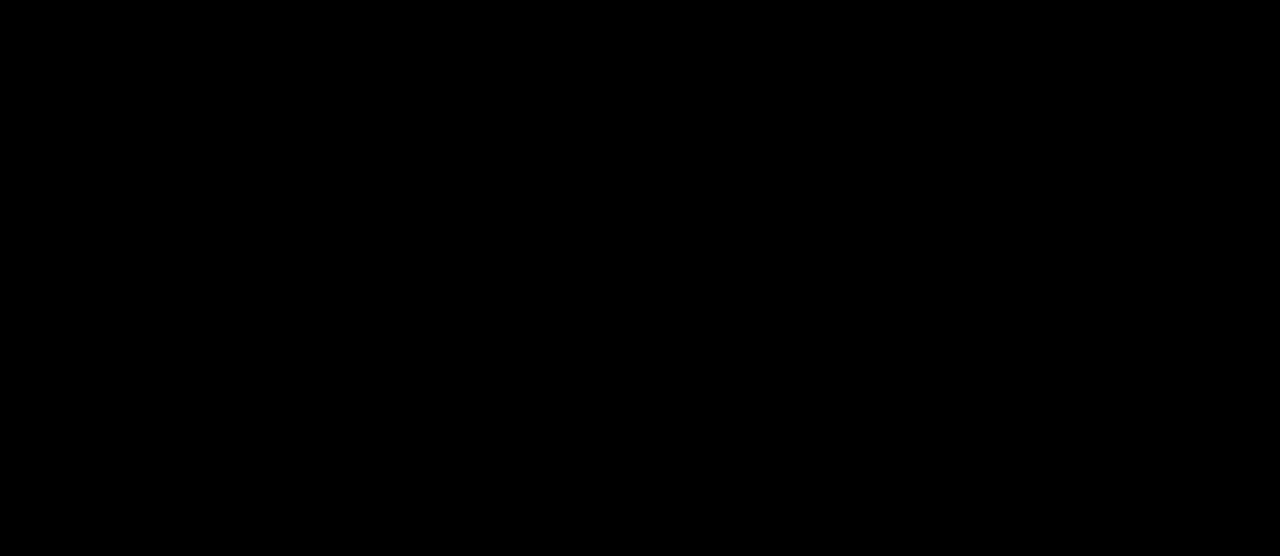
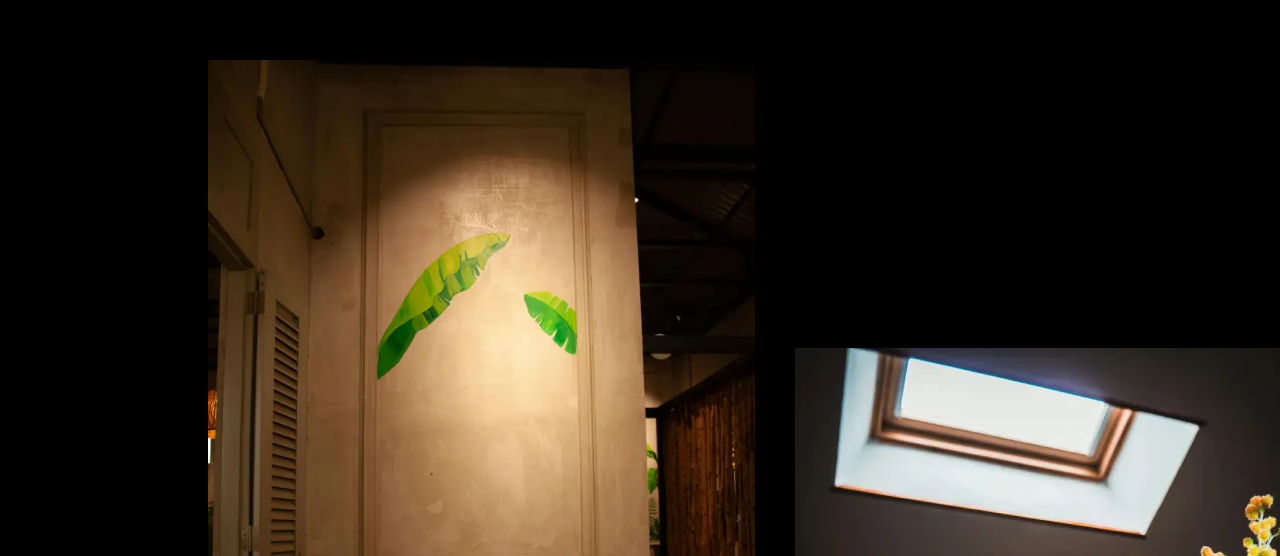
Before and after one commit to abdelrahmanhatemdev/simone, a Next.js app: page / in a window 1280 px wide. Shown: the part 2244-2800 px from the top of the page. Before the commit the page ends 2176 px from the top, so only its background shows below. Built offline with nearby package versions, Linux system fonts and the light colour scheme.

Commit message:
add home gallery

```diff
--- /dev/null
+++ b/components/modules/home/Gallery.tsx
@@ -0,0 +1,24 @@
+import Image from "next/image";
+import { memo } from "react";
+
+function Gallery() {
+  return (
+    <section className="flex gap-10 mt-92"  style={{ marginInline: "calc(10vw + 5rem)" }}>
+      <Image
+        src={`/gallery/gallery-1.webp`}
+        alt=""
+        height={800}
+        width={700}
+        className="w-[700px] h-[820px]"
+      />
+        <Image
+        src={`/gallery/gallery-2.webp`}
+        alt=""
+        height={550}
+        width={500}
+        className="mt-72"
+      />
+    </section>
+  );
+}
+export default memo(Gallery);
--- a/components/modules/home/Products.tsx
+++ b/components/modules/home/Products.tsx
@@ -36,19 +36,19 @@ const slides = [
 function Products() {
   const [currentSlide, setcurrentSlide] = useState(1);
   return (
-    <section className="my-20 md:my-60 px-[5vw] md:px-[10vw] relative">
-      <div className="flex flex-col gap-2 font-cormorant-garamond tracking-[.2rem] text-lg uppercase mb-20 md:mb-40 md:ms-20">
+    <section className="my-20 md:mt-60 px-[5vw] md:px-[10vw] relative">
+      <div className="flex flex-col gap-2 font-cormorant-garamond tracking-[.2rem] text-lg uppercase  md:ms-20">
         <p className="border-b border-neutral-600 pb-2 w-fit pe-16">Featured</p>
         <p>Products</p>
       </div>
-      <div className="w-full flex justify-center sm:justify-end gap-5 md:gap-20 font-cormorant-garamond text-[5vw] sm:text-[3vw] md:text-[1.3rem] mb-16 sm:mb-32 sm:pe-20 font-black text-neutral-400">
+      <div className="w-full flex justify-center sm:justify-end gap-5 md:gap-20 font-cormorant-garamond text-[5vw] sm:text-[3vw] md:text-[1.3rem] mt-20 md:mt-40 sm:pe-20 font-black text-neutral-400">
         <p className="text-white">Furniture</p>
         <p>Furnitshing</p>
         <p>Lighting</p>
       </div>
       <div className="absolute -z-10 end-[2vw] top-[30vw] md:end-[16vw] md:top-16 w-[70vw] md:w-[50vw] lg:w-[35vw] h-[70vh] md:h-[80vh] bg-olive"></div>
 
-      <div className="flex flex-col gap-20 md:gap-40 md:w-[76vw] w-full">
+      <div className="flex flex-col gap-20 md:gap-40 md:w-[76vw] w-full mt-16 sm:mt-32">
         <div className="flex justify-between">
           <div className="w-[26%] h-[24%] mt-[6%] hidden sm:block">
             <Swiper
--- a/components/modules/home/index.tsx
+++ b/components/modules/home/index.tsx
@@ -3,11 +3,13 @@ import { memo } from "react";
 
 const Hero = dynamic(() => import("@/components/modules/home/Hero"));
 const Products = dynamic(() => import("@/components/modules/home/Products"));
+const Gallery = dynamic(() => import("@/components/modules/home/Gallery"));
 function Home() {
   return (
     <>
       <Hero />
       <Products />
+      <Gallery />
     </>
   );
 }
```
Also changed, not shown: public/gallery/gallery-1.webp (added), public/gallery/gallery-2.webp (added).
